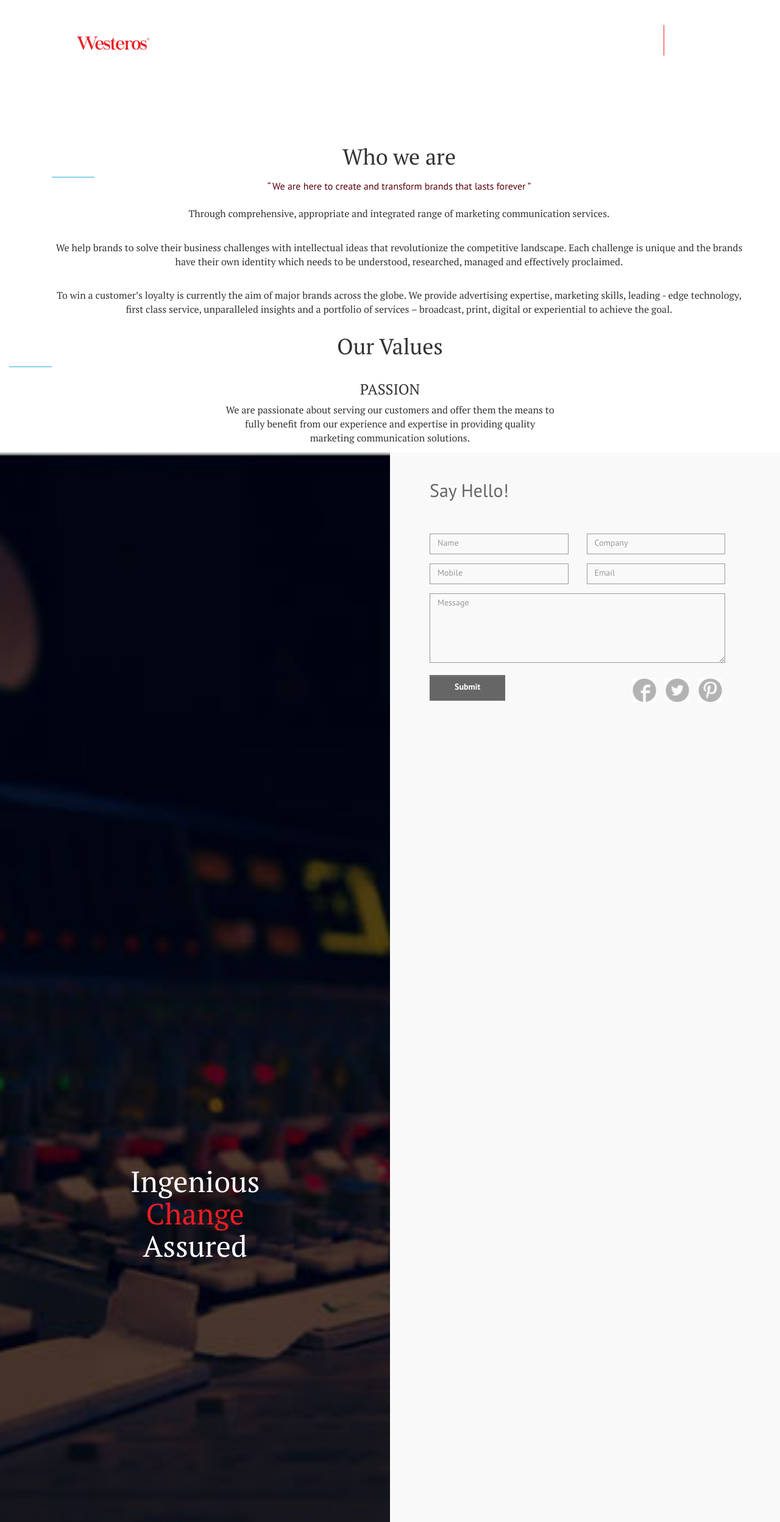
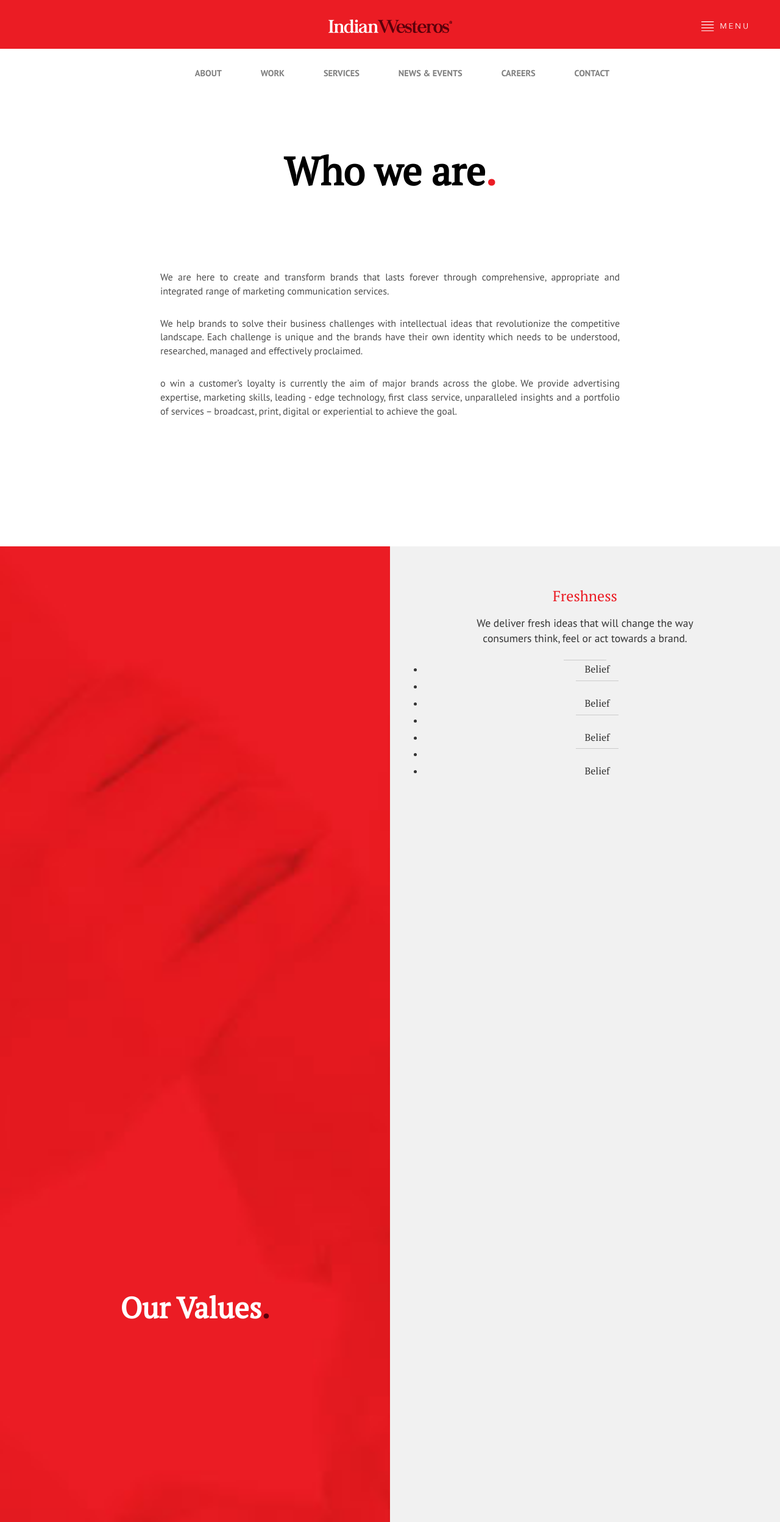
Before and after one commit to praveenraj3/iw, a PHP site: page /about.php in a window 1280 px wide. Shown: the whole page at 61% size. Run offline with PHP 8.4, Linux system fonts and the light colour scheme; some libraries are stand-ins or nearby versions.

Commit message:
about-page

```diff
--- a/about.php
+++ b/about.php
@@ -8,7 +8,7 @@
         <meta http-equiv="X-UA-Compatible" content="IE=edge,chrome=1">
         <title>About Indian Westeros</title>
         <meta name="description" content="">
-        <meta name="viewport" content="width=device-width, initial-scale=1">
+        <meta name="viewport" content="width=device-width, initial-scale=1.0, minimum-scale=1.0, maximum-scale=1.0, user-scalable=no">
 
          <?php include('link.html'); ?>
         <script src="js/vendor/modernizr-2.8.3-respond-1.4.2.min.js"></script>
@@ -21,49 +21,73 @@
 
     <!-- Main jumbotron for a primary marketing message or call to action -->
 
+         <div id="sb-site">
 
+        <div class="container-fluid about-header">
+        <div class="container text-center">
+            <img src="img/logo-about.png" alit="" class="brand-about"/>
+        </div>
+<div class="about-menu"><a href="#"><img src="img/menu.png" alt="" class="menu sb-toggle-right"/></a></div>
+        </div>
+       <div class="container nav-cont text-center">
+           <ul>
+               <li><a href="#">ABOUT</a></li>
+               <li><a href="#">WORK</a></li>
+               <li><a href="#">SERVICES</a></li>
+               <li><a href="#">NEWS &amp; EVENTS</a></li>
+               <li><a href="#">CAREERS</a></li>
+               <li><a href="#">CONTACT</a></li>
+           </ul>
+       </div>
+       <div class="container main-wrap">
+           <div class="big-text text-center">Who we are<span style="color: #eb1c24;">.</span></div>
+           <div class="about-para">
+           <p>We are here to  create and transform brands that lasts forever through comprehensive, appropriate and integrated range of marketing communication services. </p>
+            <p>We help brands to solve their business challenges with intellectual ideas that revolutionize the competitive landscape. Each challenge is unique and the brands have their own identity which needs to be  understood, researched, managed and effectively proclaimed.  </p>
+             <p>o win a customer’s loyalty is currently the aim of major brands across the globe. We provide  advertising expertise, marketing skills, leading - edge technology, first class service, unparalleled insights and a portfolio of services – broadcast, print, digital or experiential to achieve the goal.</p>
+           </div>
+       </div>
+       <div class="container-fluid " id="contact">
+<div class="row cnt-row">
+    <div class="col-md-6 about-left">
+       <div class="table">
+        <div class="cell text-center"><h1>
+            Our Values<span>.</span>
+        </h1></div></div>
+    </div>
 
-        <div class="container-fluid about-index">
-            <?php include('nav.html'); ?>
-        <div class="table"> <div class="text-center cell"><div class="intro-text">WE ARE HERE TO <br><span>CREATE &amp; TRANSFORM BRANDS</span> <br>THAT LASTS FOREVER </div>
+           <div class="col-md-6 about-right text-center">
+               <h3>Freshness</h3>
+               <p>We deliver fresh ideas that will change the way<br> consumers think, feel or act towards a brand. </p>
+               <hr style="margin-left: auto; border-top: 1px solid #cbcbcb;">
+               <ul>
+               <li>Belief</li>
+               <li> <hr style="margin-left: auto; border-top: 1px solid #cbcbcb;"></li>
+               <li>Belief</li>
+               <li> <hr style="margin-left: auto; border-top: 1px solid #cbcbcb;"></li>
+               <li>Belief</li>
+               <li> <hr style="margin-left: auto; border-top: 1px solid #cbcbcb;"></li>
+                   <li>Belief</li></ul>
+           </div>
+           </div></div>
+             <div class="clearfix"></div>
+<?php include('footer.html'); ?>
 
-        </div></div>
-             </div>
-
-
-
-        <div class="container list-wrap">
-            <div class="container text-center">
-        <h1>Who we are</h1>
-            <hr class="red">
-            <span class="quote">“ We are here to create and transform brands that lasts forever ”</span><br><br>
-            <p>Through comprehensive,  appropriate and integrated range of marketing communication services.</p><br>
-            <p>We help brands to solve their business challenges with intellectual ideas that revolutionize the competitive landscape. Each challenge is unique and the brands have their own identity which needs to be  understood, researched, managed and effectively proclaimed.</p><br>
-            <p>To win a customer’s loyalty is currently the aim of major brands across the globe. We provide  advertising expertise, marketing skills, leading - edge technology, first class service, unparalleled insights and a portfolio of services – broadcast, print, digital or experiential to achieve the goal.
-</p>
-            </div>
         </div>
 
-      <div class="container-fluid values-bg text-center">
-         <h1>Our Values</h1>
-            <hr class="red">
-          <div class="container-fluid bg-box ">
-          <h3>PASSION</h3>
-              <p class="values-para">We are passionate about serving our customers and offer them the means to<br>
-fully benefit from our experience and expertise in providing quality<br>
-marketing communication solutions.
-</p>
-          </div>
-        </div>
-
-
-<?php include('footer.html'); ?>
+     <div class="sb-slidebar sb-right sb-momentum-scrolling">
+<?php include('sidebar.php');?>
+<ul class="social">
+    <a href="https://www.facebook.com/pages/IndianWesteros/1080710035276088?ref=ts&fref=ts" target="_blank"><li class="fb"></li></a>
+    <a href="#"><li class="tw"></li></a>
+</ul>
+</div>
 
  <!-- /container --><script src="//ajax.googleapis.com/ajax/libs/jquery/1.11.2/jquery.min.js"></script>
         <script>window.jQuery || document.write('<script src="js/vendor/jquery-1.11.2.min.js"><\/script>')</script>
 
         <script src="js/vendor/bootstrap.min.js"></script>
-
+        <script src="js/slidebars.min.js"></script>
         <script src="js/main.js"></script>
 
         <!-- Google Analytics: change UA-XXXXX-X to be your site's ID. -->
--- a/css/main.css
+++ b/css/main.css
@@ -295,3 +295,28 @@ hr {width: 70px; margin-top: 5px; margin-bottom: 5px; border-top: 1px solid #29a
 .social .tw {width: 32px; height: 32px; background: url(../img/tw-menu.png) no-repeat;}
 .social .fb:hover {background: url(../img/fb-menu-hover.png) no-repeat;}
 .social .tw:hover {background: url(../img/tw-menu-hover.png) no-repeat;}
+
+.large {overflow-x: hidden;}
+/*================about==========================*/
+.about-header {background-color: #eb1c24; height: 80px; padding: 30px; position: relative;}
+
+.about-menu {position: absolute; top: 30px; right: 50px;}
+.nav-cont {padding: 30px;}
+.nav-cont ul { list-style-type: none;}
+.nav-cont ul li {display: inline-block; margin: 0 30px;}
+.nav-cont ul li a{ font-family: 'pt_sansbold'; text-decoration: none; font-size: 0.9em; color: #808080;}
+.main-wrap {padding: 5em;}
+.big-text { font-family: 'pt_serifregular'; font-weight: bold; color: #000000; font-size: 4em;}
+.about-para {font-family: 'pt_sansregular'; font-size: 1em;
+color: #4d4d4d; margin: 8em;}
+.about-para p {margin: 30px 0; text-align: justify;}
+
+.about-left {background: url(../img/values-bg.jpg) no-repeat 50% 50%; height: 100%; background-size: cover;}
+
+.about-left h1 {color: #ffffff; font-family: 'pt_serifregular'; font-size: 3em;  font-weight: bold;}
+
+.about-left h1 span {color: #5b000b;}
+
+.about-right {background-color: #f1f1f1; height: 100%;}
+.about-right h3{color: #eb1c24; margin-top: 70px;}
+.about-right p {font-family: 'pt_sansregular'; margin: 20px 0; font-size: 1.1em;}
--- a/footer.html
+++ b/footer.html
@@ -9,9 +9,9 @@
     </div>
        <div class="col-md-6 cnt-right">
        <h2>Say Hello!</h2>
-       <div class="container">
+
            <div class="row">
-               <div class="col-md-6">
+               <div class="col-md-12">
                    <form>
                    <div class="row right-row">
                    <div class="col-md-6">
@@ -64,7 +64,7 @@
 </form>
                </div>
            </div>
-       </div>
+
 
         <div class="copy-right text-center">© Copyrights Indian Westeros - 2015. All rights reserved - Designed by uniqpix</div>
 
```
Also changed, not shown: img/logo-about.png (added), img/values-bg.jpg.
